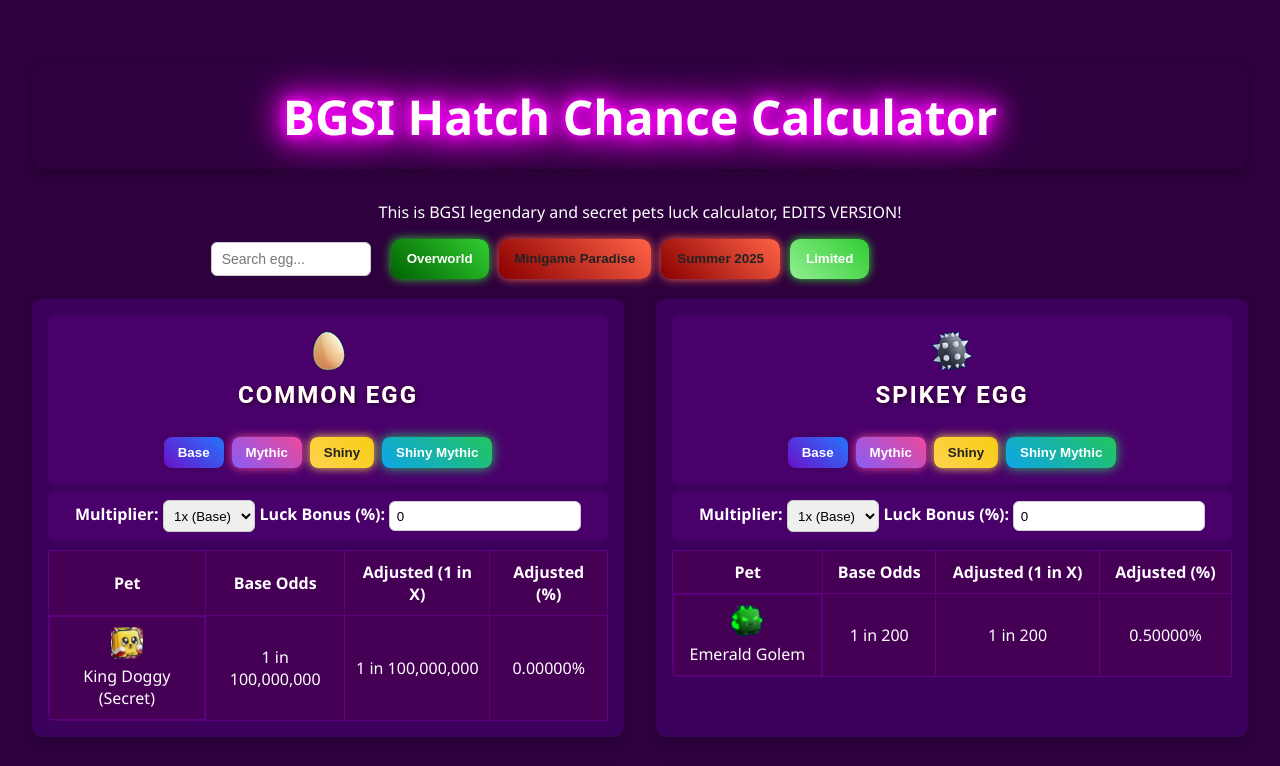
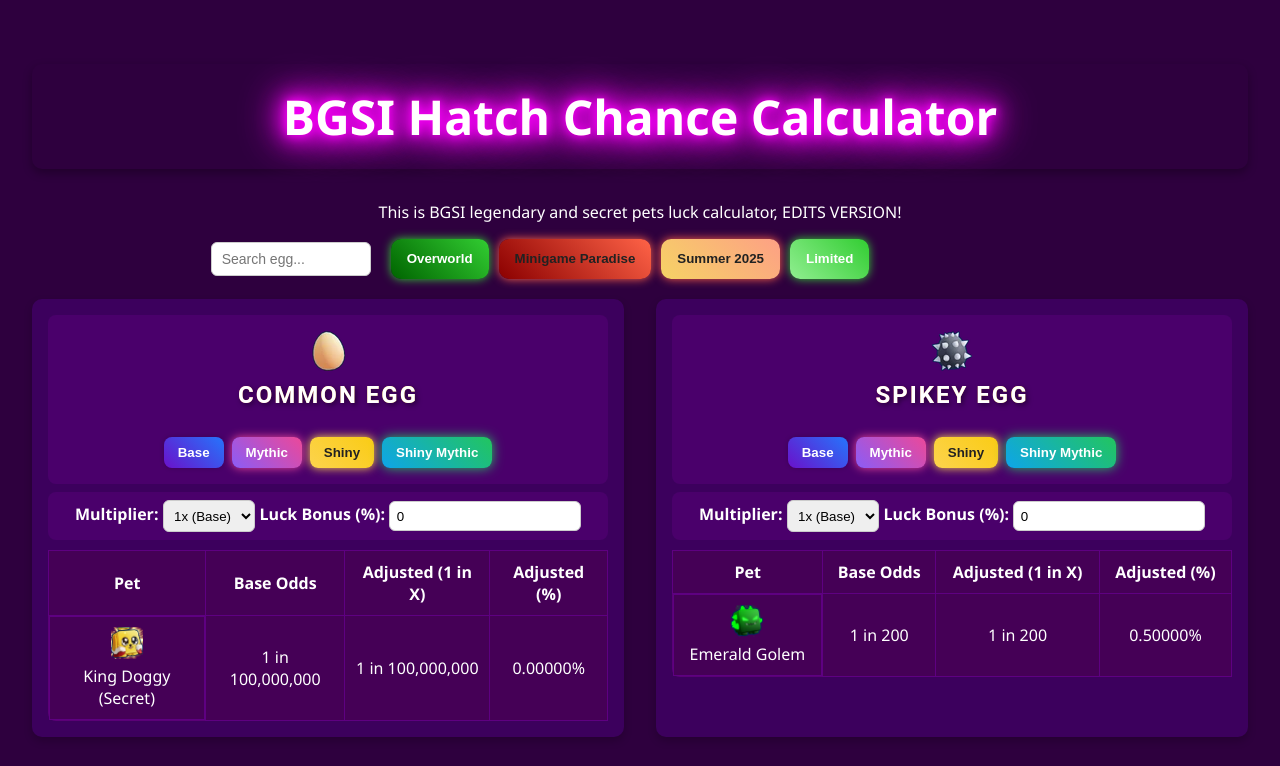
Before and after one commit to editlt/bgsi-hatch-calculator, a plain HTML site: page index.html in a window 1280 px wide. Shown: the top 766 px of the page. Drawn offline with Linux system fonts and the light colour scheme.

Commit message:
Update index.html

```diff
--- a/index.html
+++ b/index.html
@@ -38,7 +38,7 @@
   <div class="world-buttons">
     <button id="overworld-btn" class="world-btn" data-world="overworld">Overworld</button>
     <button id="minigame-btn" class="world-btn" data-world="minigame">Minigame Paradise</button>
-    <button id="summer-btn" class="world-btn" data-world="minigame">Summer 2025</button>
+    <button id="summer-btn" class="world-btn" data-world="summer">Summer 2025</button>
     <button id="limited-btn" class="world-btn" data-world="limited">Limited</button>
   </div>
 </div>
```
